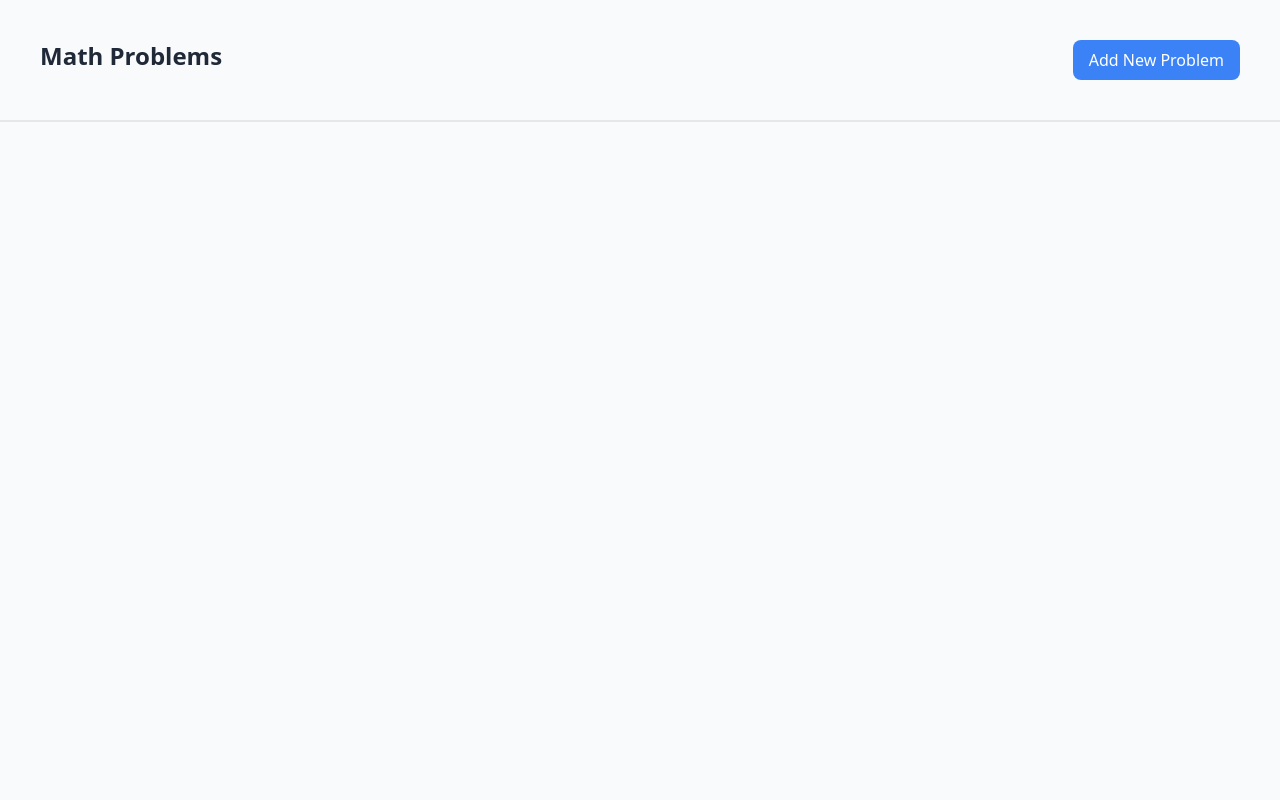
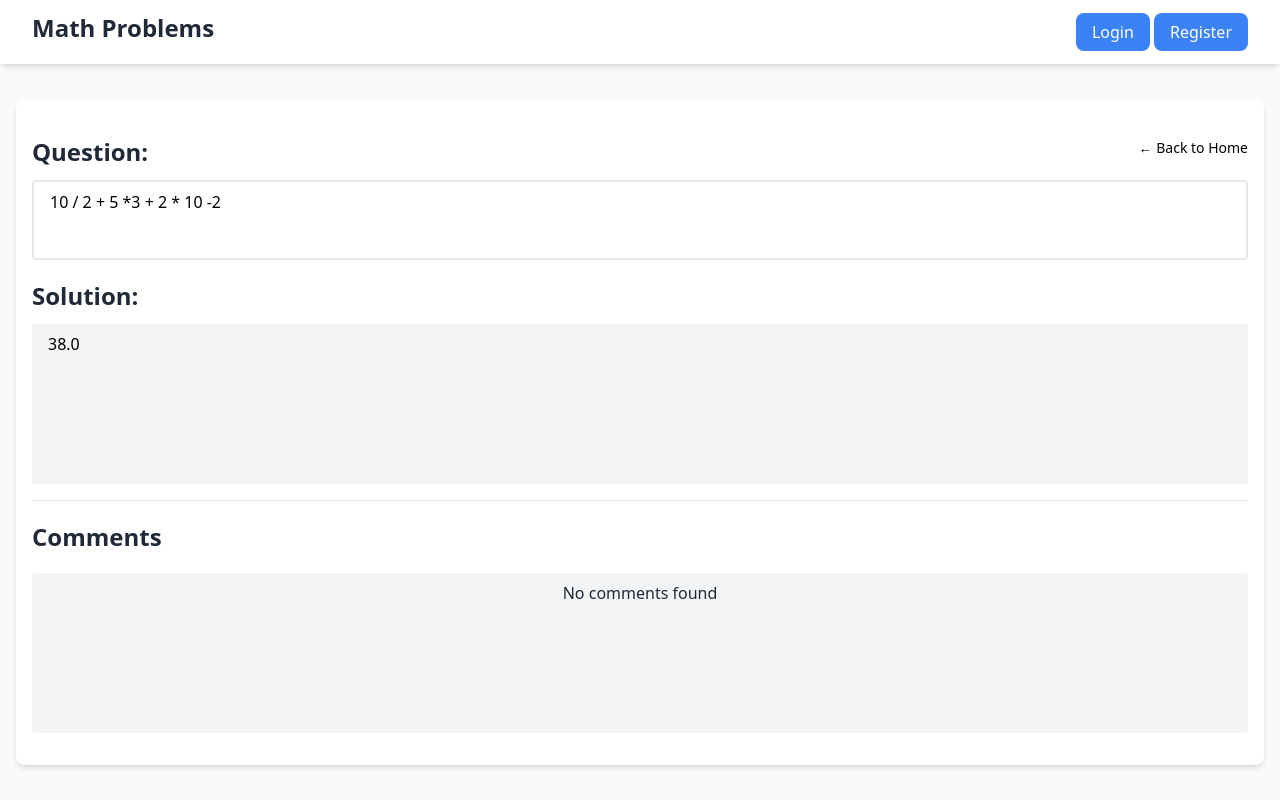
Before and after one commit to edenis00/MathSolver, a Django app: page /detail/6/ in a window 1280 px wide. Run offline with Django 5.2, Linux system fonts and the light colour scheme; data comes from the database, SQL or seed files in the repository; both versions use the stored data as it was after the commit; some libraries are stand-ins or nearby versions.

Commit message:
Bug fixes and new UI features

```diff
--- a/math_solver/settings.py
+++ b/math_solver/settings.py
@@ -122,3 +122,8 @@ STATIC_URL = 'static/'
 # https://docs.djangoproject.com/en/5.1/ref/settings/#default-auto-field
 
 DEFAULT_AUTO_FIELD = 'django.db.models.BigAutoField'
+
+# DEBUG = False
+ALLOWED_HOSTS = ['*']  # Use actual domain or IP in production
+
+LOGIN_REDIRECT_URL = '/'
--- a/puzzles/forms.py
+++ b/puzzles/forms.py
@@ -4,7 +4,7 @@ from django import forms
 class MathProblemForm(forms.ModelForm):
     class Meta:
         model = MathProblem
-        fields = ['question']
+        fields = ['title', 'question']
         widgets = {
             'question': forms.Textarea(attrs={
                 'rows': 5,
@@ -12,4 +12,8 @@ class MathProblemForm(forms.ModelForm):
                 'class': 'w-full rounded border outline-none p-2',
                 'placeholder': 'Enter your math problem here...',
             }),
+            'title': forms.TextInput(attrs={
+                'class': 'w-full rounded border outline-none p-2',
+                'placeholder': 'Enter a title for your math problem...',
+            }),
         }
--- a/puzzles/models.py
+++ b/puzzles/models.py
@@ -3,6 +3,7 @@ from django.contrib.auth.models import User
 
 # Create your models here.
 class MathProblem(models.Model):
+    title = models.CharField(max_length=255, null=True, blank=True)
     question = models.TextField()
     solution = models.FloatField(null=True, blank=True)
     user = models.ForeignKey(User, on_delete=models.CASCADE, null=True, blank=True)
--- a/puzzles/urls.py
+++ b/puzzles/urls.py
@@ -1,8 +1,12 @@
-from django.urls import path
 from . import views
+from django.urls import path, include
+from django.contrib.auth.views import LogoutView
 
 urlpatterns = [
     path('', views.MathProblemListView.as_view(), name='mathproblem_list'),
     path('create/', views.MathProblemCreateView.as_view(), name='mathproblem_create'),
     path('detail/<int:pk>/', views.MathProblemDetailView.as_view(), name='mathproblem_detail'),
+    path('accounts/', include('django.contrib.auth.urls')),
+    path("accounts/logout/", LogoutView.as_view(next_page='mathproblem_list'), name="logout"),
+    path('accounts/register/', views.RegisterView.as_view(), name='register'),
 ]
--- a/puzzles/views.py
+++ b/puzzles/views.py
@@ -1,15 +1,19 @@
-from django.views.generic import ListView, DetailView, CreateView, UpdateView
 from .models import MathProblem
 from .forms import MathProblemForm
 from django.urls import reverse_lazy
 from .utils import solve_math_problem
+from django.contrib.auth.models import User
+from django.contrib.auth.forms import UserCreationForm
+from django.contrib.auth.mixins import LoginRequiredMixin
+from django.views.generic import ListView, DetailView, CreateView, UpdateView
 
 # Create your views here.
-class MathProblemCreateView(CreateView):
+class MathProblemCreateView(LoginRequiredMixin, CreateView):
     model = MathProblem
     form_class = MathProblemForm
     template_name = 'puzzles/mathproblem_form.html'
     success_url = reverse_lazy('mathproblem_list')
+    login_url = reverse_lazy('login')
 
     def form_valid(self, form):
         question = form.cleaned_data['question']
@@ -38,8 +42,16 @@ class MathProblemDetailView(DetailView):
 
 
 
-class MathProblemUpdateView(UpdateView):
+class MathProblemUpdateView(LoginRequiredMixin, UpdateView):
     model = MathProblem
     form_class = MathProblemForm
     template_name = 'puzzles/mathproblem_form.html'
     success_url = reverse_lazy('mathproblem_detail')
+    login_url = reverse_lazy('login')
+
+
+class RegisterView(CreateView):
+    model = User
+    form_class = UserCreationForm
+    template_name = 'registration/register.html'
+    success_url = reverse_lazy('login')
--- a/templates/base.html
+++ b/templates/base.html
@@ -1,29 +1,38 @@
 <!DOCTYPE html>
 <html lang="en">
+
 <head>
   <meta charset="UTF-8" />
   <meta name="viewport" content="width=device-width, initial-scale=1.0" />
-    <meta http-equiv="X-UA-Compatible" content="ie=edge" />
   <title>{% block title %} Math Problem Solver {% endblock title %}</title>
   <script src="https://cdn.tailwindcss.com"></script>
 </head>
 
 <body class="bg-gray-50 font-sans leading-normal tracking-normal">
-    <header class="flex items-center justify-between p-10 w-full">
+  <header class="flex top-0 left-0 right-0 sticky shadow-md items-center bg-white justify-between p-8 h-16 w-full">
     <h2 class="text-gray-800 text-2xl text-center font-bold mb-2">
       Math Problems
     </h2>
-      <a
-        href="{% url 'mathproblem_create' %}"
-        class="bg-blue-500 text-white px-4 py-2 rounded-lg hover:bg-blue-600"
-        >Add New Problem</a
-      >
+    {% if user.is_authenticated %}
+    <div>
+      <span class="mr-3">Welcome, {{ user.username }}</span>
+      <a href="{% url 'mathproblem_create' %}"
+        class="bg-blue-500 text-white px-4 py-2 rounded-lg hover:bg-blue-600">Add</a>
+    </div>
+    {% else %}
+    <div>
+      <a href="{% url 'login' %}" class="bg-blue-500 text-white px-4 py-2 rounded-lg hover:bg-blue-600">Login</a>
+      <a href="{% url 'register' %}" class="bg-blue-500 text-white px-4 py-2 rounded-lg hover:bg-blue-600">Register</a>
+    </div>
+    {% endif %}
   </header>
-    <hr class="border" />
+
   <main class="container mx-auto">
-      <section class="flex items-center justify-center w-full p-4">
+    <section class="flex flex-col items-center justify-center w-full p-4">
       {% block content %} {% endblock content %}
     </section>
   </main>
+
 </body>
+
 </html>
--- a/templates/puzzles/mathproblem_detail.html
+++ b/templates/puzzles/mathproblem_detail.html
@@ -1,2 +1,43 @@
 {% extends "base.html" %} {% block title %} Math Problem {% endblock title %}
-{% block content %} {% endblock content %}
+{% block content %}
+
+<div class="mt-5 w-full bg-white shadow-md p-4 rounded-lg">
+    <div class="flex justify-between items-center">
+
+        <h2 class="text-gray-800 font-bold text-2xl mb-3 mt-5">Question:</h2>
+
+        <a href="{% url 'mathproblem_list' %}"
+            class="font-medium text-sm hover:text-blue-800 transition-all block">&leftarrow; Back
+            to Home</a>
+    </div>
+    {% if mathproblem %}
+    <div class="mb-4  border-2 w-full rounded min-h-20 px-4 py-2">
+        <p class="">{{ mathproblem.question }}</p>
+    </div>
+
+    <h2 class="text-gray-800 font-bold text-2xl mb-3 mt-5">Solution:</h2>
+    <div class="mb-4 bg-gray-100 w-full rounded h-40 px-4 py-2">
+        <p>{{ mathproblem.solution }}</p>
+    </div>
+    {% else %}
+    <p class="text-center">No Problems found</p>
+    {% endif %}
+    <hr>
+    <h2 class="text-gray-800 font-bold text-2xl mb-5 mt-5">Comments</h2>
+    <div class="mb-4 bg-gray-100 w-full rounded h-40 px-4 py-2">
+
+        {% if comments %}
+        {% for comment in comments %}
+        <div class="mb-4">
+            <p class="text-gray-800 font-bold">{{ comment.user }}</p>
+            <p>{{ comment.comment }}</p>
+        </div>
+        {% endfor %}
+        {% else %}
+        <p class="text-gray-800 text-center">No comments found</p>
+        {% endif %}
+
+    </div>
+
+
+    {% endblock content %}
```
Also changed, not shown: templates/404.html (added, +21 -0 lines), templates/puzzles/mathproblem_form.html (+15 -2 lines), templates/puzzles/mathproblem_list.html (+30 -17 lines), templates/registration/login.html (added, +40 -0 lines), templates/registration/register.html (added, +56 -0 lines), db.sqlite3, puzzles/migrations/0003_mathproblem_title.py (added). Lines whose indentation alone changed are shown as unchanged.
